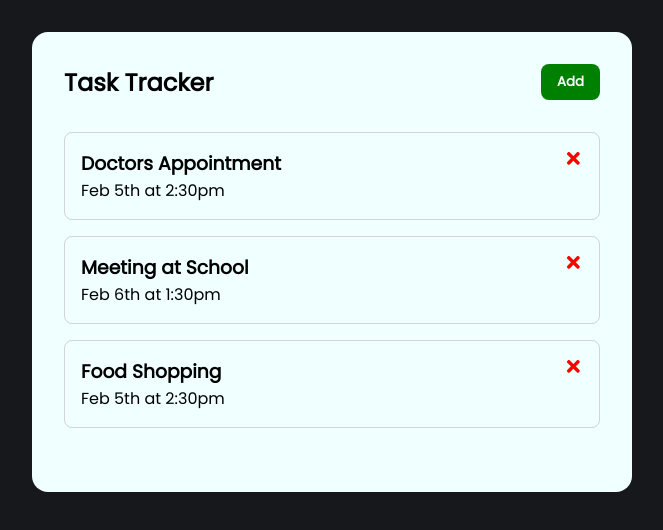
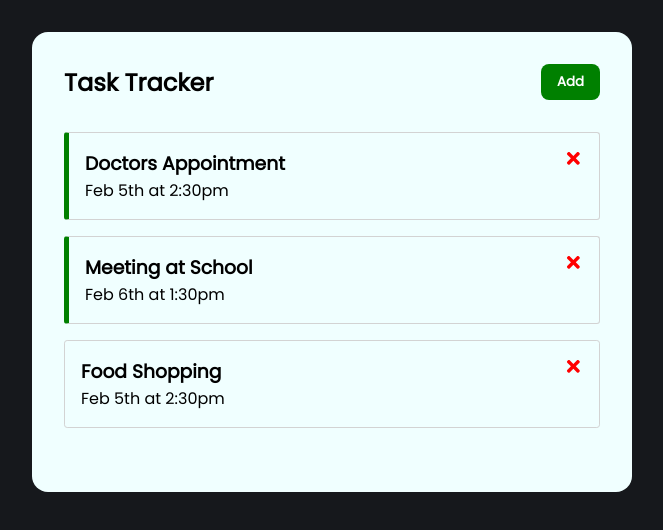
Before and after one commit to eugeniarossanigo/task-tracker, a React (Vite) app: page / in a window 1280 px wide. Shown: the top 530 px of the page, without its empty margins (308-971 px from the left). Built offline with nearby package versions, Linux system fonts and the light colour scheme.

Commit message:
functions reminder added

```diff
--- a/src/App.css
+++ b/src/App.css
@@ -31,7 +31,7 @@ main {
 }
 .task-container {
     border: 1px solid lightgray;
-    border-radius: .5rem;
+    border-radius: .2rem;
     padding: 1rem;
 }
 .task-container h3 {
@@ -41,3 +41,6 @@ main {
 .task-container svg {
     color: red;
 }
+.task-reminder {
+    border-left: 5px solid green;
+}
--- a/src/components/TaskCard.jsx
+++ b/src/components/TaskCard.jsx
@@ -3,7 +3,7 @@ import { FaTimes } from 'react-icons/fa'
 export default function TaskCard({ task, handleDelete, toogleReminder }) {
 
     return (
-        <div className='task-container' onDoubleClick={() => toogleReminder(task.id)}>
+        <div className={`task-container ${task.reminder ? 'task-reminder' : ''}`} onDoubleClick={() => toogleReminder(task.id)}>
             <h3>{task.text} <FaTimes onClick={() => handleDelete(task.id)}/></h3>
             <p>{task.day}</p>
         </div>
```
